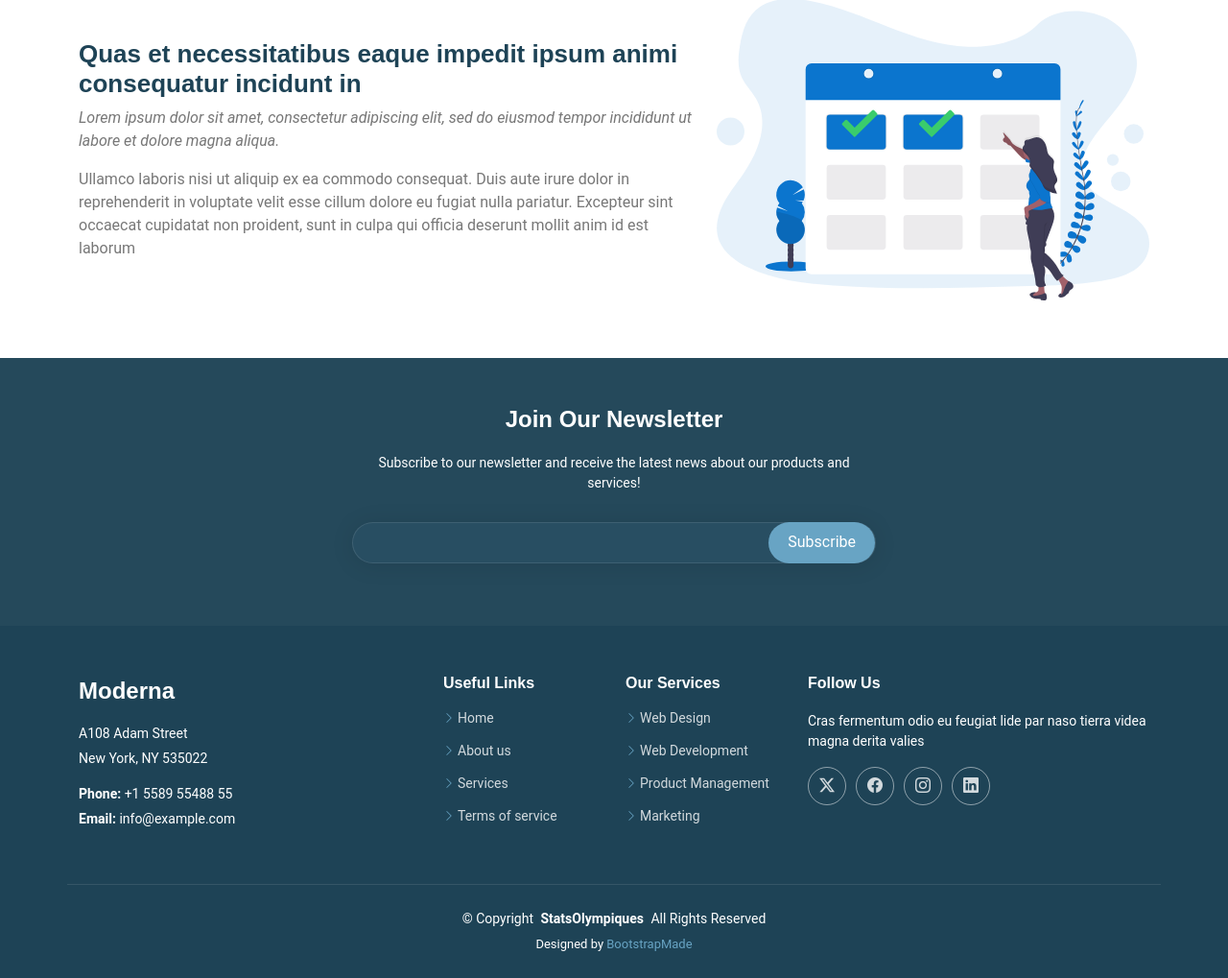
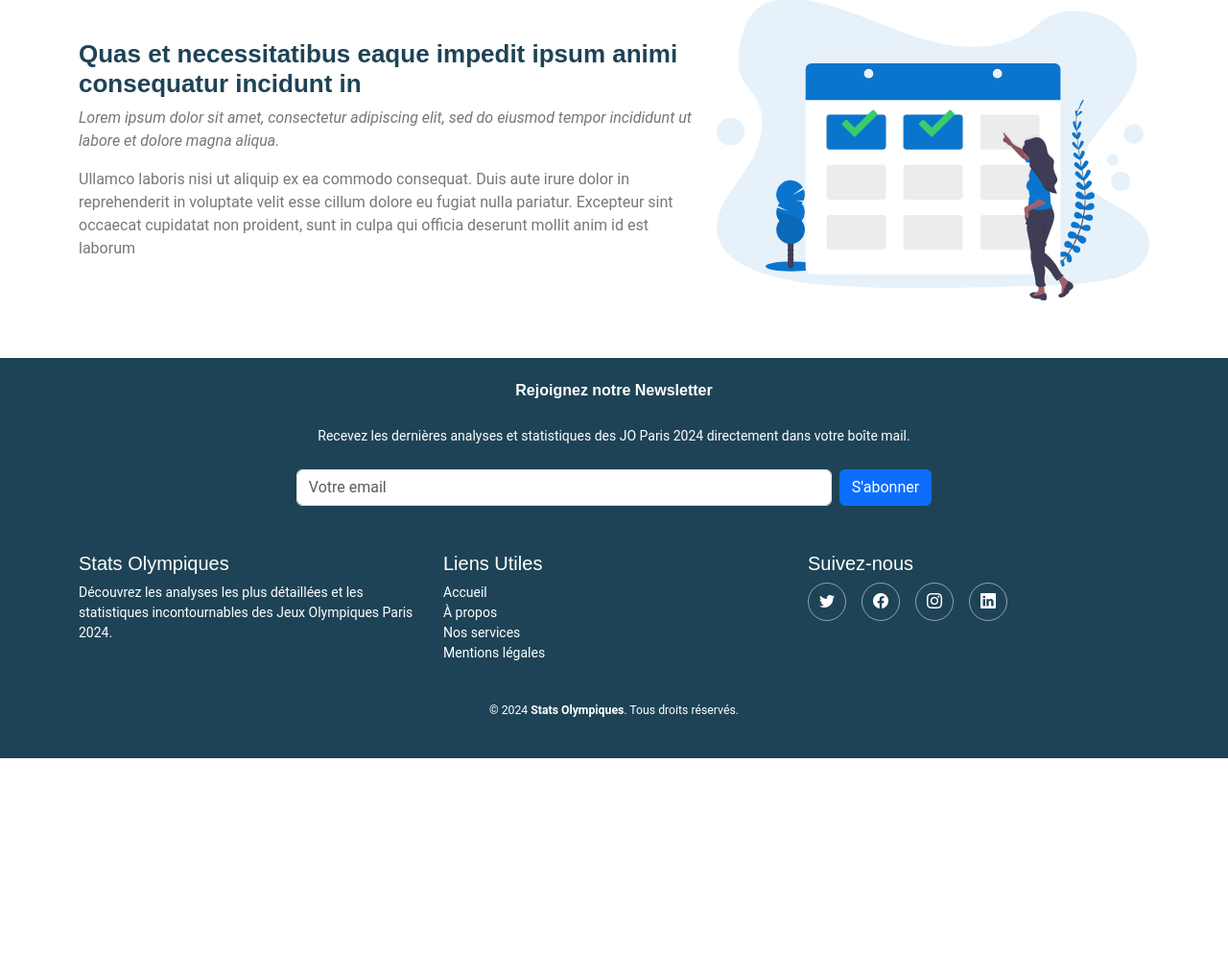
Before and after one commit to Ellea697/DM-Visualisation, a PHP site: page /project/test.php in a window 1280 px wide. Shown: the part 3162-4181 px from the top of the page at 96% size. After the commit the page ends 3952 px from the top, so only its background shows below. Run offline with PHP 8.4, Linux system fonts and the light colour scheme.

Commit message:
mise à jour acceuil

```diff
--- a/www/test.php
+++ b/www/test.php
@@ -193,7 +193,7 @@
               <div class="icon">
                 <i class="bi bi-activity"></i>
               </div>
-              <a href="service-details.html" class="stretched-link">
+              <a href="histogram.php" class="stretched-link">
                 <h3>Statistiques des Coaches et Athlètes</h3>
               </a>
               <p>Cette page présentera des statistiques détaillées sur les coaches et les athlètes, avec des données sur leur préparation, leurs performances et l'impact des entraîneurs.</p>
@@ -205,7 +205,7 @@
               <div class="icon">
                 <i class="bi bi-broadcast"></i>
               </div>
-              <a href="service-details.html" class="stretched-link">
+              <a href="medailles.php" class="stretched-link">
                 <h3>Distribution des Médailles</h3>
               </a>
               <p>Cette page se concentrera sur la répartition des médailles lors des Jeux Olympiques, montrant les pays les plus performants, les tendances et les records.</p>
@@ -217,7 +217,7 @@
               <div class="icon">
                 <i class="bi bi-easel"></i>
               </div>
-              <a href="service-details.html" class="stretched-link">
+              <a href="teams.php" class="stretched-link">
                 <h3>Performances des Équipes et des Sports</h3>
               </a>
               <p>Cette page donnera un aperçu des performances des équipes nationales ainsi que des statistiques sur les sports olympiques, y compris les résultats par sport et les classements historiques.</p>
@@ -229,11 +229,10 @@
               <div class="icon">
                 <i class="bi bi-bounding-box-circles"></i>
               </div>
-              <a href="service-details.html" class="stretched-link">
+              <a href="torch_route.php" class="stretched-link">
                 <h3>Statistiques des Événements Olympiques</h3>
               </a>
               <p>Une page dédiée aux différentes disciplines et événements olympiques, avec des informations sur les épreuves, les résultats et l'évolution des sports dans les JO.</p>
-              <a href="service-details.html" class="stretched-link"></a>
             </div>
           </div><!-- End Service Item -->
         </div>
@@ -329,85 +328,58 @@
 
   </main>
 
-  <footer id="footer" class="footer dark-background">
+  <footer id="footer" class="footer dark-background text-white py-4">
+  <div class="container text-center">
+    <h4 class="mb-3">Rejoignez notre Newsletter</h4>
+    <p class="mb-4">Recevez les dernières analyses et statistiques des JO Paris 2024 directement dans votre boîte mail.</p>
+    <form action="forms/newsletter.php" method="post" class="php-email-form d-flex justify-content-center">
+      <input type="email" name="email" class="form-control w-50 me-2" placeholder="Votre email" required>
+      <button type="submit" class="btn btn-primary">S'abonner</button>
+    </form>
+    <div class="mt-3 small">
+      <span class="loading d-none">Chargement...</span>
+      <span class="error-message text-danger d-none">Une erreur s'est produite.</span>
+      <span class="sent-message text-success d-none">Merci pour votre abonnement !</span>
+    </div>
+  </div>
 
-    <div class="footer-newsletter">
-      <div class="container">
-        <div class="row justify-content-center text-center">
-          <div class="col-lg-6">
-            <h4>Join Our Newsletter</h4>
-            <p>Subscribe to our newsletter and receive the latest news about our products and services!</p>
-            <form action="forms/newsletter.php" method="post" class="php-email-form">
-              <div class="newsletter-form"><input type="email" name="email"><input type="submit" value="Subscribe"></div>
-              <div class="loading">Loading</div>
-              <div class="error-message"></div>
-              <div class="sent-message">Your subscription request has been sent. Thank you!</div>
-            </form>
-          </div>
+  <div class="container mt-5">
+    <div class="row gy-4 text-center text-md-start">
+      <!-- Section About -->
+      <div class="col-md-4">
+        <h5>Stats Olympiques</h5>
+        <p>Découvrez les analyses les plus détaillées et les statistiques incontournables des Jeux Olympiques Paris 2024.</p>
+      </div>
+
+      <!-- Section Links -->
+      <div class="col-md-4">
+        <h5>Liens Utiles</h5>
+        <ul class="list-unstyled">
+          <li><a href="#" class="text-white text-decoration-none">Accueil</a></li>
+          <li><a href="#" class="text-white text-decoration-none">À propos</a></li>
+          <li><a href="#" class="text-white text-decoration-none">Nos services</a></li>
+          <li><a href="#" class="text-white text-decoration-none">Mentions légales</a></li>
+        </ul>
+      </div>
+
+      <!-- Section Social -->
+      <div class="col-md-4">
+        <h5>Suivez-nous</h5>
+        <div class="social-links d-flex justify-content-center justify-content-md-start">
+          <a href="#" class="text-white me-3"><i class="bi bi-twitter"></i></a>
+          <a href="#" class="text-white me-3"><i class="bi bi-facebook"></i></a>
+          <a href="#" class="text-white me-3"><i class="bi bi-instagram"></i></a>
+          <a href="#" class="text-white"><i class="bi bi-linkedin"></i></a>
         </div>
       </div>
     </div>
+  </div>
 
-    <div class="container footer-top">
-      <div class="row gy-4">
-        <div class="col-lg-4 col-md-6 footer-about">
-          <a href="index.html" class="d-flex align-items-center">
-            <span class="sitename">Moderna</span>
-          </a>
-          <div class="footer-contact pt-3">
-            <p>A108 Adam Street</p>
-            <p>New York, NY 535022</p>
-            <p class="mt-3"><strong>Phone:</strong> <span>+1 5589 55488 55</span></p>
-            <p><strong>Email:</strong> <span>info@example.com</span></p>
-          </div>
-        </div>
+  <div class="container text-center mt-4">
+    <p class="small">© 2024 <strong>Stats Olympiques</strong>. Tous droits réservés.</p>
+  </div>
+</footer>
 
-        <div class="col-lg-2 col-md-3 footer-links">
-          <h4>Useful Links</h4>
-          <ul>
-            <li><i class="bi bi-chevron-right"></i> <a href="#">Home</a></li>
-            <li><i class="bi bi-chevron-right"></i> <a href="#">About us</a></li>
-            <li><i class="bi bi-chevron-right"></i> <a href="#">Services</a></li>
-            <li><i class="bi bi-chevron-right"></i> <a href="#">Terms of service</a></li>
-          </ul>
-        </div>
-
-        <div class="col-lg-2 col-md-3 footer-links">
-          <h4>Our Services</h4>
-          <ul>
-            <li><i class="bi bi-chevron-right"></i> <a href="#">Web Design</a></li>
-            <li><i class="bi bi-chevron-right"></i> <a href="#">Web Development</a></li>
-            <li><i class="bi bi-chevron-right"></i> <a href="#">Product Management</a></li>
-            <li><i class="bi bi-chevron-right"></i> <a href="#">Marketing</a></li>
-          </ul>
-        </div>
-
-        <div class="col-lg-4 col-md-12">
-          <h4>Follow Us</h4>
-          <p>Cras fermentum odio eu feugiat lide par naso tierra videa magna derita valies</p>
-          <div class="social-links d-flex">
-            <a href=""><i class="bi bi-twitter-x"></i></a>
-            <a href=""><i class="bi bi-facebook"></i></a>
-            <a href=""><i class="bi bi-instagram"></i></a>
-            <a href=""><i class="bi bi-linkedin"></i></a>
-          </div>
-        </div>
-
-      </div>
-    </div>
-
-    <div class="container copyright text-center mt-4">
-      <p>© <span>Copyright</span> <strong class="px-1 sitename">StatsOlympiques</strong> <span>All Rights Reserved</span></p>
-      <div class="credits">
-        <!-- All the links in the footer should remain intact. -->
-        <!-- You can delete the links only if you've purchased the pro version. -->
-        <!-- Licensing information: https://bootstrapmade.com/license/ -->
-        <!-- Purchase the pro version with working PHP/AJAX contact form: [buy-url] -->
-        Designed by <a href="https://bootstrapmade.com/">BootstrapMade</a>
-      </div>
-    </div>
-
-  </footer>
 
   <!-- Scroll Top -->
   <a href="#" id="scroll-top" class="scroll-top d-flex align-items-center justify-content-center"><i class="bi bi-arrow-up-short"></i></a>
```
